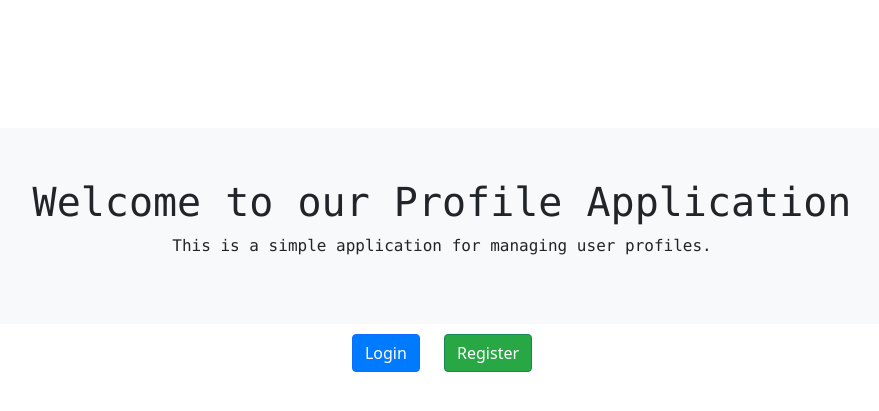
After one commit to Gurusakthivel2004/guvi-task, a PHP site: page / in a window 1280 px wide. The commit adds this page. Shown: the top 411 px of the page, without its empty margins (198-1077 px from the left). Run offline with PHP 8.4, Linux system fonts and the light colour scheme.

Commit message:
index addded

```diff
--- /dev/null
+++ b/index.html
@@ -0,0 +1,44 @@
+<!DOCTYPE html>
+<html lang="en">
+  <head>
+    <meta charset="UTF-8" />
+    <meta name="viewport" content="width=device-width, initial-scale=1.0" />
+    <title>Login Profile Application</title>
+    <link
+      href="https://cdn.jsdelivr.net/npm/bootstrap@5.0.2/dist/css/bootstrap.min.css"
+      rel="stylesheet"
+    />
+    <style>
+      .welcome-section {
+        background-color: #f8f9fa;
+        padding: 50px;
+        text-align: center;
+        border-radius: 40px;
+      }
+      .login-register-links a {
+        margin: 10px;
+        color: #fff;
+      }
+      .login-link {
+        background-color: #007bff;
+      }
+      .register-link {
+        background-color: #28a745;
+      }
+    </style>
+  </head>
+  <body class="h-full ">
+    <div class="container" style="margin-top: 10%;">
+      <div class="welcome-section font-monospace">
+        <h1>Welcome to our Profile Application</h1>
+        <p>This is a simple application for managing user profiles.</p>
+      </div>
+      <div class="login-register-links text-center">
+        <a href="login.html" class="btn btn-primary login-link">Login</a>
+        <a href="register.html" class="btn btn-success register-link"
+          >Register</a
+        >
+      </div>
+    </div>
+  </body>
+</html>
```
Also changed, not shown: php/profile.php (+11 -2 lines), register.html (+7 -0 lines).
